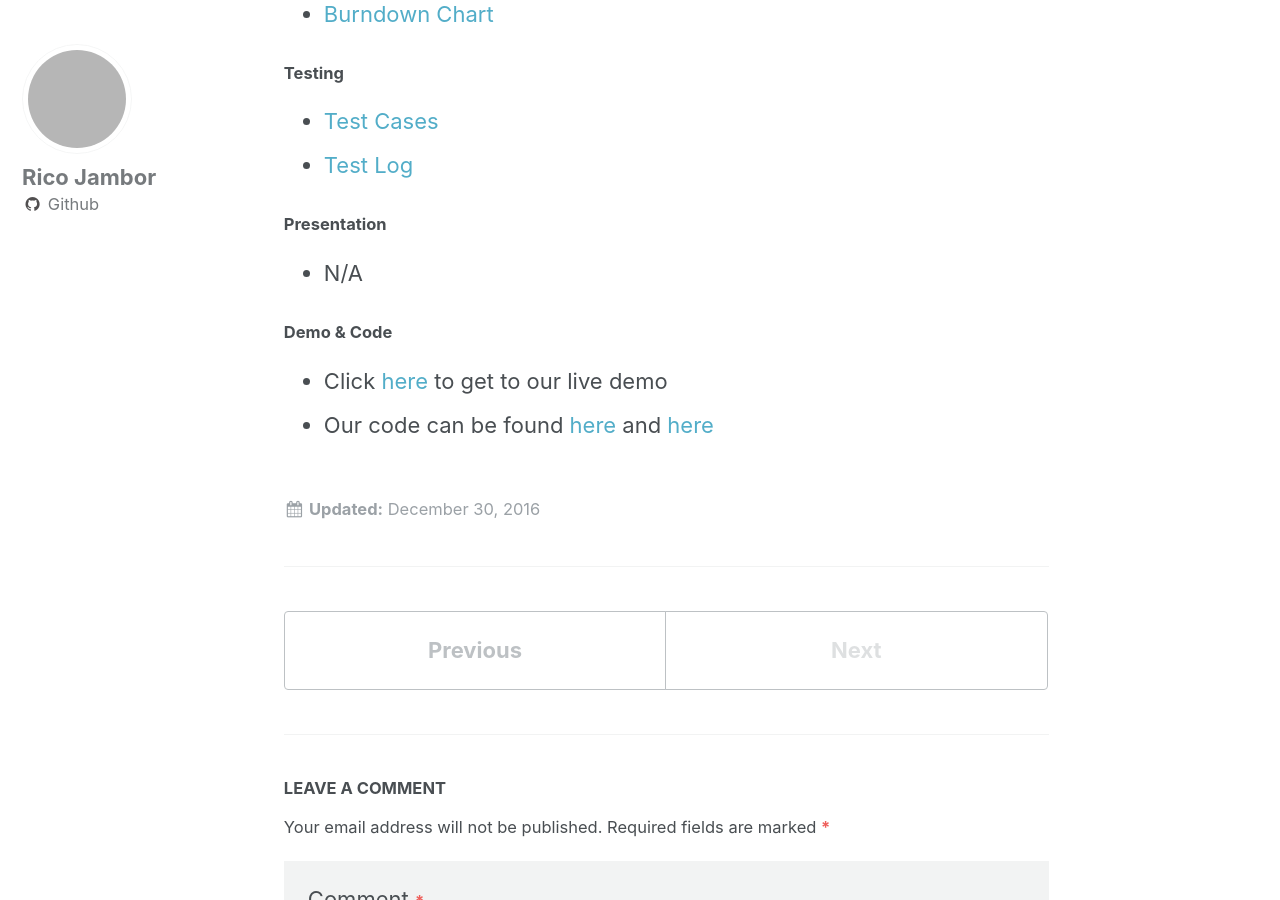
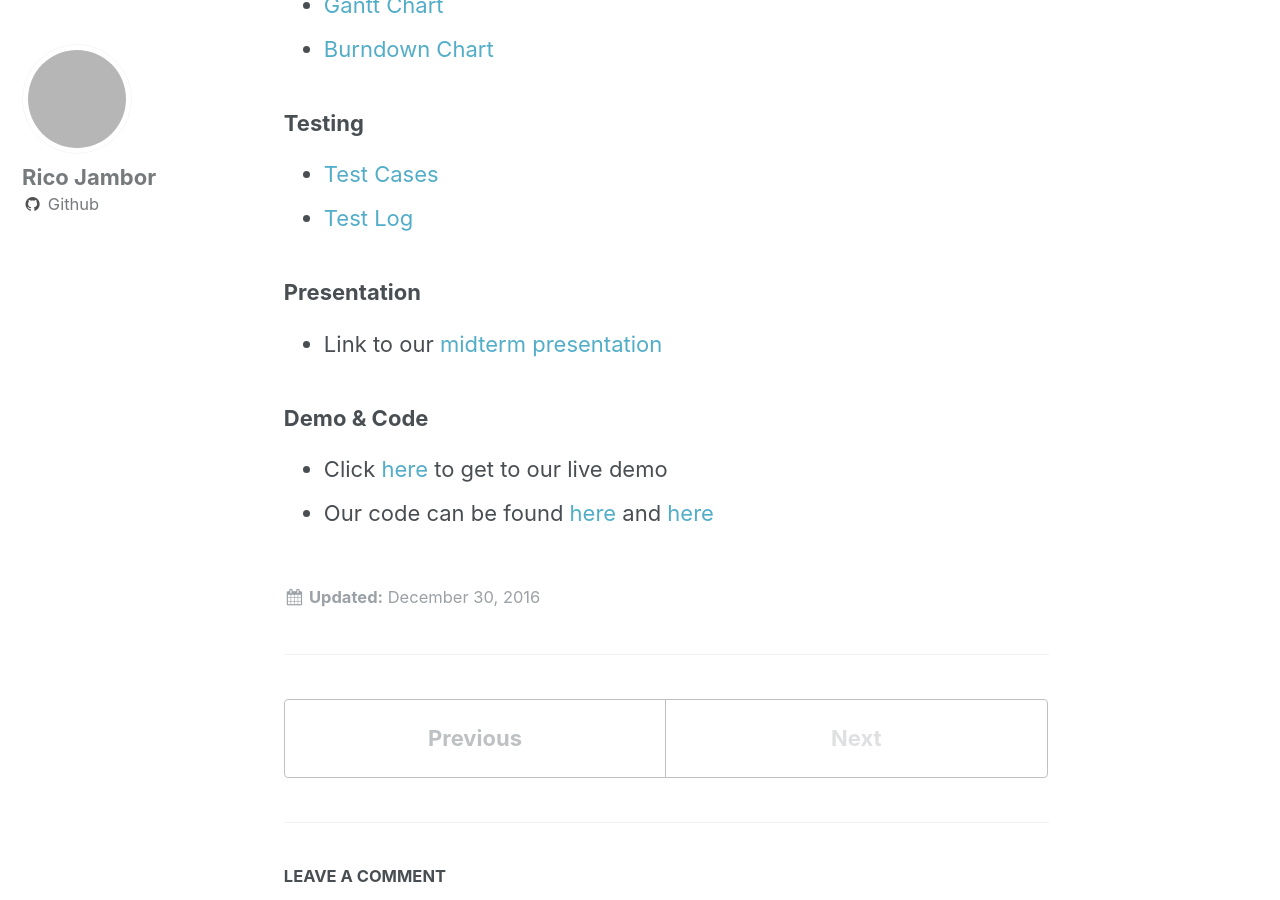
Before and after one commit to PalatinCoder/SquadIT, a Jekyll site: the page built from _posts/2016-12-30-midterm.md, in a window 1280 px wide and 900 px high, scrolled down 814 px. Built offline with Jekyll 4.4.1, drawn with Linux system fonts in a browser that asks for light colours; grey boxes are pictures that could not be loaded.

Commit message:
Add link to midterm presentation

```diff
--- a/_posts/2016-12-30-midterm.md
+++ b/_posts/2016-12-30-midterm.md
@@ -11,7 +11,7 @@ Today we want to give you an abstract about what we did during the last semester
 
 You can find our Vision [here][vision]. Our team member roles can be found [here][roles]
 
-#### General
+### General
 
 + [Software Requirement Specification][SRS]
 + [Software Architecture Document][SAD]
@@ -19,21 +19,21 @@ You can find our Vision [here][vision]. Our team member roles can be found [here
 + [Class Diagram][classDiagram]
 + [General Documentation][GitHubDocumentation]  on Github
 
-#### Project Management
+### Project Management
 
 + [Gantt Chart][gantt]
 + [Burndown Chart][burndown]
 
-#### Testing
+### Testing
 
 + [Test Cases][featurefiles]
 + [Test Log][travis]
 
-#### Presentation
+### Presentation
 
-+ N/A
++ Link to our [midterm presentation][midtermPresentation]
 
-#### Demo & Code
+### Demo & Code
 
 + Click [here][liveDemo] to get to our live demo
 + Our code can be found [here][GitHubCode] and [here][GitHubCode2]
```
Also changed, not shown: other parts of _posts/2016-12-30-midterm.md (+1 -0 lines).
